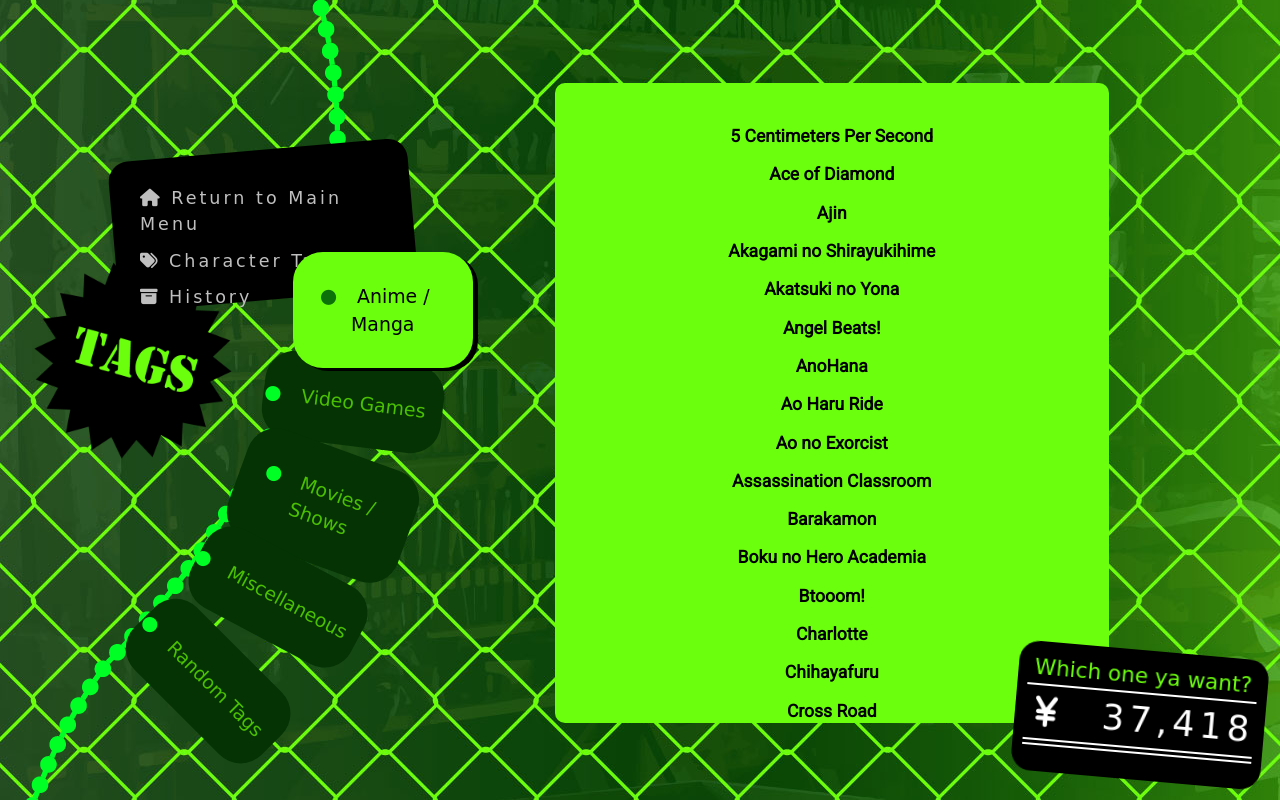
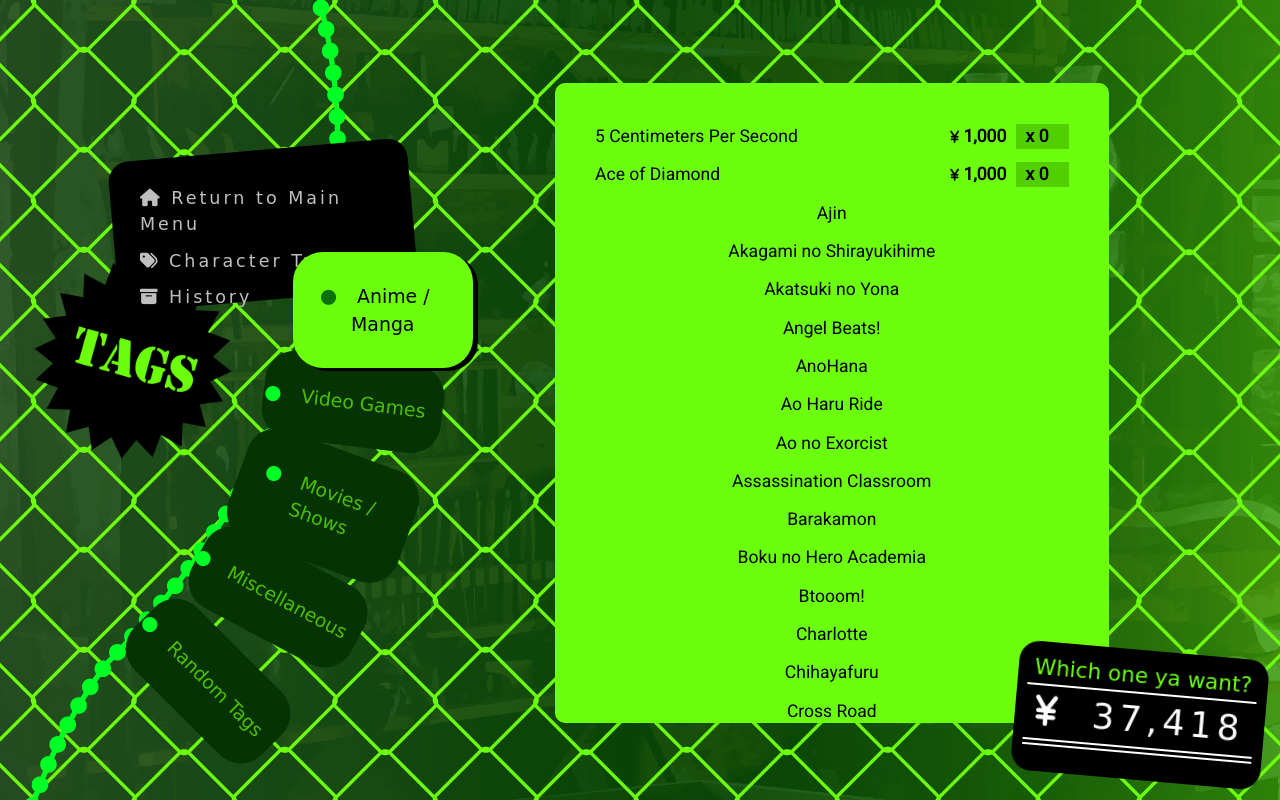
Before and after one commit to diachion/tumblrTheme1, a plain HTML site: page tags.html in a window 1280 px wide. Both pictures are taken after a click on the element "Anime / Manga". Drawn offline with nearby package versions, Linux system fonts and the light colour scheme; a web font is replaced by a local one.

Commit message:
Added prices and quantity to some of the tags

```diff
--- a/sass/tags.scss
+++ b/sass/tags.scss
@@ -200,7 +200,6 @@ h1, h2, h3, h4, h5, h6, .collapsible-header {
       }
     }
   }
-
   .animanga {
     right: 10px;
   }
@@ -238,7 +237,6 @@ h1, h2, h3, h4, h5, h6, .collapsible-header {
   .tag-content {
     background: $primary;
     font-size: 1.3em;
-    font-weight: 700;
     text-align: center;
     display: none;
     height: 80vh;
@@ -287,8 +285,24 @@ h1, h2, h3, h4, h5, h6, .collapsible-header {
         // top: 10px;
         // }
       }
+      .flex-content {
+        display: flex;
+        justify-content: space-between;
+      }
       .tag-text {
         position: relative;
+      }
+      .tag-price {
+        font-weight: 700;
+        position: relative;
+        .fa {
+          font-size: 0.8em;
+        }
+        .quantity {
+          background: darken($primary,12%);
+          padding: 0 20px 0 10px;
+          margin-left: 5px;
+        }
       }
       &:hover {
         background: #bfbfbf;
@@ -341,17 +355,23 @@ h1, h2, h3, h4, h5, h6, .collapsible-header {
     font-size: 2.6em;
     letter-spacing: 5px;
     border-bottom: 7px double $secondary;
+    padding: 0 10px;
+    display: flex;
+    justify-content: space-between;
     @include desktop {
       font-size: 2.4em;
     }
     .fa {
-      position: absolute;
-      left: 20px;
-      top: 53px;
-      @include desktop {
-        top: 46px;
-      }
+      padding-top: 8px;
     }
+    // .fa {
+    //   position: absolute;
+    //   left: 20px;
+    //   top: 53px;
+    //   @include desktop {
+    //     top: 46px;
+    //   }
+    // }
   }
 }
 
--- a/tags.html
+++ b/tags.html
@@ -49,14 +49,20 @@
             <img class="tags-hover animated jelly" src="imgs/tags_hover_black.png">
             <a href="/tagged/5-centimeters-per-second">
               <img class="tags-hover animated jelly" src="imgs/tags_hover.png">
+              <div class="flex-content">
                 <span class="tag-text">5 Centimeters Per Second</span>
+                <span class="tag-price"><span class="fa fa-jpy"></span> 1,000 <span class="quantity">x 0</span></span>
+              </div>
             </a>
           </div>
           <div class="content-wrapper">
             <img class="tags-hover animated jelly" src="imgs/tags_hover_black.png">
             <a href="/tagged/ace-of-diamond">
               <img class="tags-hover animated jelly" src="imgs/tags_hover.png">
+              <div class="flex-content">
                 <span class="tag-text">Ace of Diamond</span>
+                <span class="tag-price"><span class="fa fa-jpy"></span> 1,000 <span class="quantity">x 0</span></span>
+              </div>
             </a>
           </div>
           <div class="content-wrapper">
@@ -1098,49 +1104,70 @@
             <img class="tags-hover animated jelly" src="imgs/tags_hover_black.png">
             <a href="/tagged/ahomine">
               <img class="tags-hover animated jelly" src="imgs/tags_hover.png">
+              <div class="flex-content">
                 <span class="tag-text">Ahomine</span>
+                <span class="tag-price"><span class="fa fa-jpy"></span> 300 <span class="quantity">x 0</span></span>
+              </div>
             </a>
           </div>
           <div class="content-wrapper">
             <img class="tags-hover animated jelly" src="imgs/tags_hover_black.png">
             <a href="/tagged/cutie-patootie">
               <img class="tags-hover animated jelly" src="imgs/tags_hover.png">
+              <div class="flex-content">
                 <span class="tag-text">Cutie Patooties</span>
+                <span class="tag-price"><span class="fa fa-jpy"></span> 2,000 <span class="quantity">x 0</span></span>
+              </div>
             </a>
           </div>
           <div class="content-wrapper">
             <img class="tags-hover animated jelly" src="imgs/tags_hover_black.png">
             <a href="/tagged/omg-so-cuuute">
               <img class="tags-hover animated jelly" src="imgs/tags_hover.png">
+              <div class="flex-content">
                 <span class="tag-text">Died of Cuteness Overload</span>
+                <span class="tag-price"><span class="fa fa-jpy"></span> 1,200 <span class="quantity">x 0</span></span>
+              </div>
             </a>
           </div>
           <div class="content-wrapper">
             <img class="tags-hover animated jelly" src="imgs/tags_hover_black.png">
             <a href="/tagged/i-gots-tagged">
               <img class="tags-hover animated jelly" src="imgs/tags_hover.png">
+              <div class="flex-content">
                 <span class="tag-text">Tag Memes</span>
+                <span class="tag-price"><span class="fa fa-jpy"></span> 500 <span class="quantity">x 0</span></span>
+              </div>
             </a>
           </div>
           <div class="content-wrapper">
             <img class="tags-hover animated jelly" src="imgs/tags_hover_black.png">
             <a href="/tagged/LOOOOL">
               <img class="tags-hover animated jelly" src="imgs/tags_hover.png">
+              <div class="flex-content">
                 <span class="tag-text">I Laughed Too Much</span>
+                <span class="tag-price"><span class="fa fa-jpy"></span> 7,000 <span class="quantity">x 0</span></span>
+              </div>
             </a>
           </div>
           <div class="content-wrapper">
             <img class="tags-hover animated jelly" src="imgs/tags_hover_black.png">
             <a href="/tagged/my-stuff">
               <img class="tags-hover animated jelly" src="imgs/tags_hover.png">
+              <div class="flex-content">
                 <span class="tag-text">My Stuff / My Posts</span>
+                <span class="tag-price"><span class="fa fa-jpy"></span> 10,000 <span class="quantity">x 0</span></span>
+              </div>
             </a>
           </div>
           <div class="content-wrapper">
             <img class="tags-hover animated jelly" src="imgs/tags_hover_black.png">
             <a href="/tagged/me">
               <img class="tags-hover animated jelly" src="imgs/tags_hover.png">
+              <div class="flex-content">
                 <span class="tag-text">This Is Me</span>
+                <span class="tag-price"><span class="fa fa-jpy"></span> 5,000 <span class="quantity">x 0</span></span>
+              </div>
             </a>
           </div>
         </div> <!-- div id random -->
@@ -1148,12 +1175,14 @@
       </div> <!-- tags-content -->
     </div> <!-- col -->
 
+    <!-- =-=-=-=-=-=-=-=-=-= WALLET START =-=-=-=-=-=-=-=-=-= -->
     <div class="col s12 m12 l1">
       <div class="money">
         <div class="money-title center-align">Which one ya want?</div>
-        <div class="money-amount right-align"><span class="fa fa-jpy"></span> 37,418</div>
+        <div class="money-amount"><span class="fa fa-jpy"></span> <span>37,418</span></div>
       </div>
     </div>
+    <!-- =-=-=-=-=-=-=-=-=-= WALLET END =-=-=-=-=-=-=-=-=-= -->
 
   </div> <!-- row -->
 </section>
```
Also changed, not shown: css/tags.css, 1 other file. Lines whose indentation alone changed are shown as unchanged.
